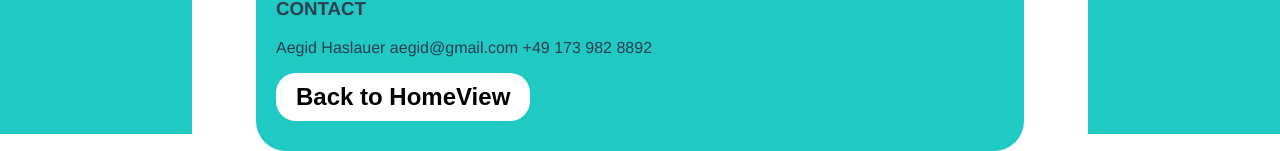
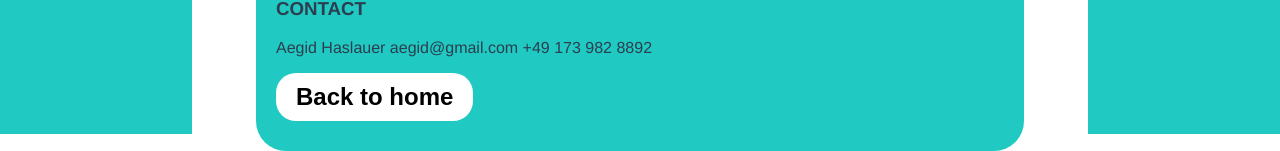
Before and after one commit to Aegid1/Webtech_Frontend, a Vue app: page /ProfileView in a window 1280 px wide. Shown: the part 750-901 px from the top of the page. Built offline with nearby package versions, Linux system fonts and the light colour scheme.

Commit message:
small bug fixes

```diff
--- a/src/views/HomeView.vue
+++ b/src/views/HomeView.vue
@@ -49,7 +49,7 @@
               </template>
                <input v-else v-model="todo.date" type="text" class="input" :placeholder="todo.date ? todo.date : ' '">
             </td>
-            <td> <span class = "delete-button delete-button:hover" @click="finishTask(todo)"> <b> finished </b> </span> </td>
+            <td> <span class = "delete-button delete-button:hover" @click="finishTask(todo.toDoId)"> <b> finished </b> </span> </td>
             <td> <span class = "delete-button delete-button:hover" style="font-size: 18px" @click="editTask(todo)"> <b> edit </b> </span> </td>
             <td> <span class = "delete-button delete-button:hover" @click="deleteTodo(todo.toDoId)"> <b> delete </b> </span> </td>
           </tr>
@@ -216,20 +216,17 @@ export default {
         })
     },
 
-    finishTask (todo) {
-      const data = todo
+    finishTask (todoId) {
       const userId = this.$route.params
       console.log(userId)
-      console.log(data)
-      const endpoint = 'http://localhost:8080/updateScore/' + userId
+      console.log(todoId)
+      const endpoint = 'http://localhost:8080/updateScore/' + userId + '/' + todoId
       const requestOptions = {
-        method: 'PUT',
+        method: 'DELETE',
         headers: {
-          'Content-Type': 'application/json',
           Origin: 'https://aegid1.github.io'
         },
-        redirect: 'follow',
-        body: JSON.stringify(data)
+        redirect: 'follow'
 
       }
 
--- a/src/views/ProfileView.vue
+++ b/src/views/ProfileView.vue
@@ -60,8 +60,8 @@
                       </div>
                     </div>
                   </div>
-              <router-link to="home/:id" class="button-link">
-                <button class="button"> Back to HomeView</button>
+              <router-link to="'home/' + id" class="button-link">
+                <button class="button"> Back to home</button>
               </router-link>
             </div>
           </div>
@@ -74,7 +74,8 @@
 
 <script>
 export default {
-  name: 'ProfileView.vue'
+  name: 'ProfileView.vue',
+  props: ['id']
 }
 </script>
 
--- a/src/views/SettingsView.vue
+++ b/src/views/SettingsView.vue
@@ -29,8 +29,8 @@
                   <div class="LinkText">
                     <h2><a href="http://localhost:3000/Webtech_Frontend/" style="text-decoration: none; color: blue;">4. Logout</a></h2>
                   </div>
-                  <router-link to="home/:id" class="button-link">
-                    <button class="button"> Back to HomeView</button>
+                  <router-link to="'home/' + id" class="button-link">
+                    <button class="button"> Back to home</button>
                   </router-link>
                 </div>
               </div>
@@ -46,7 +46,8 @@
 <script>
 export default {
   name: 'ProfileView.vue',
-  components: {}
+  components: {},
+  props: ['id']
 
 }
 </script>
```
